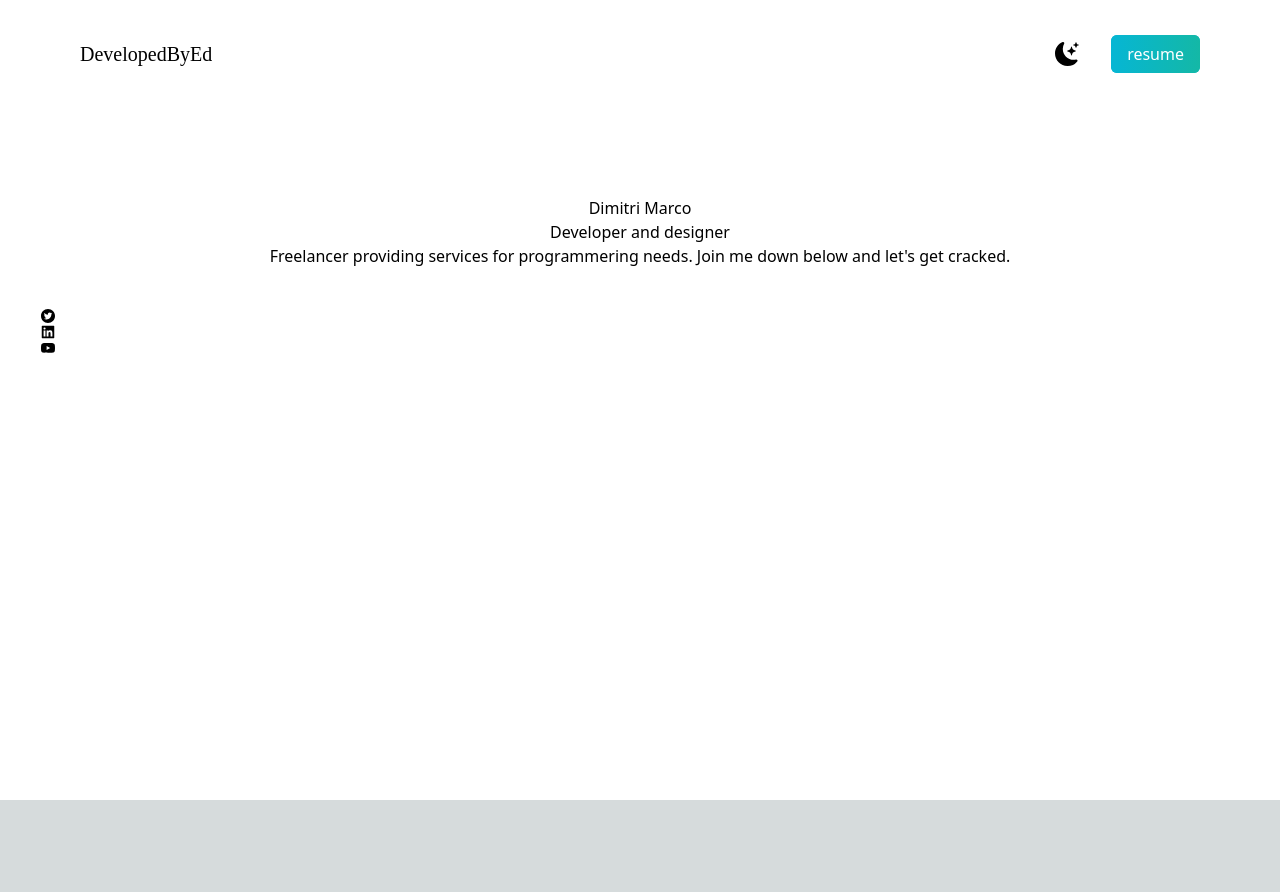
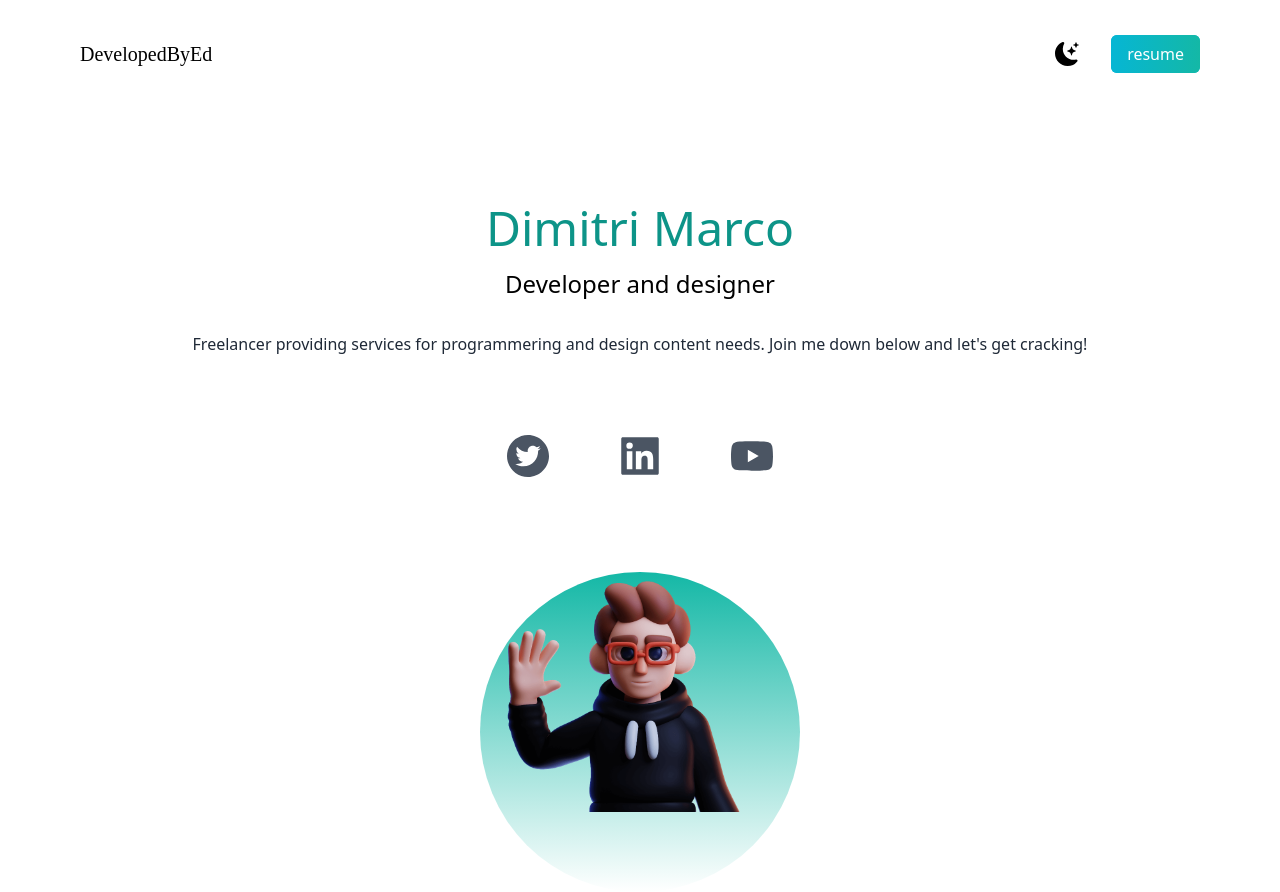
Before and after one commit to outman1998/reactPortfolio, a Next.js app in the folder reactportfolio/: page / in a window 1280 px wide. Before the commit the page ends 800 px from the top, so only its background shows below. Built offline with nearby package versions, Linux system fonts and the light colour scheme.

Commit message:
section one added

```diff
--- a/reactportfolio/pages/index.js
+++ b/reactportfolio/pages/index.js
@@ -6,6 +6,7 @@ import {
   AiFillLinkedin,
   AiFillYoutube
 } from 'react-icons/ai';
+import deved from '../public/deved.png';
 
 
 const inter = Inter({ subsets: ['latin'] })
@@ -31,15 +32,19 @@ export default function Home() {
           </nav>
 
           <div className=' text-center p-10'>
-            <h2>Dimitri Marco</h2>
-            <h3>Developer and designer</h3>
-            <p>Freelancer providing services for programmering needs. Join me down below and let's get cracked.</p>
+            <h2 className='text-5xl py-2 text-teal-600 font-medium'>Dimitri Marco</h2>
+            <h3 className='text-2xl py-2'>Developer and designer</h3>
+            <p className='text-md py-5 leading-8 text-gray-800'>Freelancer providing services for programmering and design content needs. Join me down below and let's get cracking!</p>
           </div>
 
-          <div>
+          <div className='text-5xl flex justify-center gap-16 py-3 text-gray-600'>
             <AiFillTwitterCircle />
             <AiFillLinkedin />
             <AiFillYoutube />
+          </div>
+
+          <div className='relative mx-auto  bg-gradient-to-b from-teal-500 rounded-full w-80 h-80 mt-20'>
+            <Image src={deved}/>
           </div>
 
         </section>
```
Also changed, not shown: reactportfolio/public/deved.png (added), 1 other file (tests, documents, lock files or other folders).
